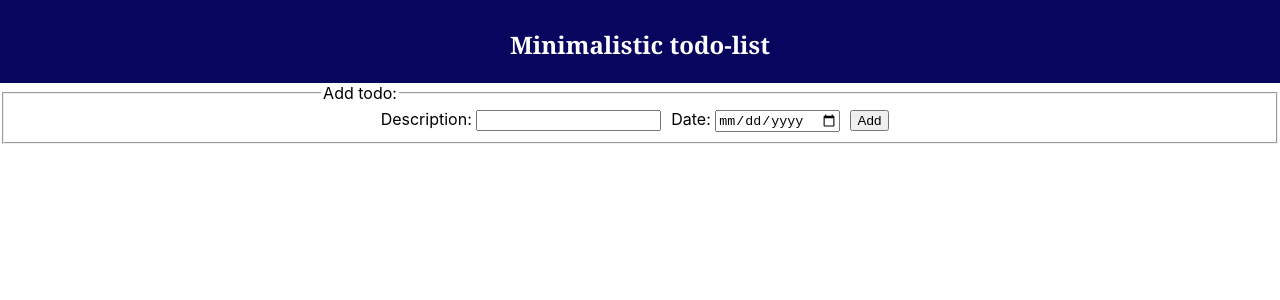
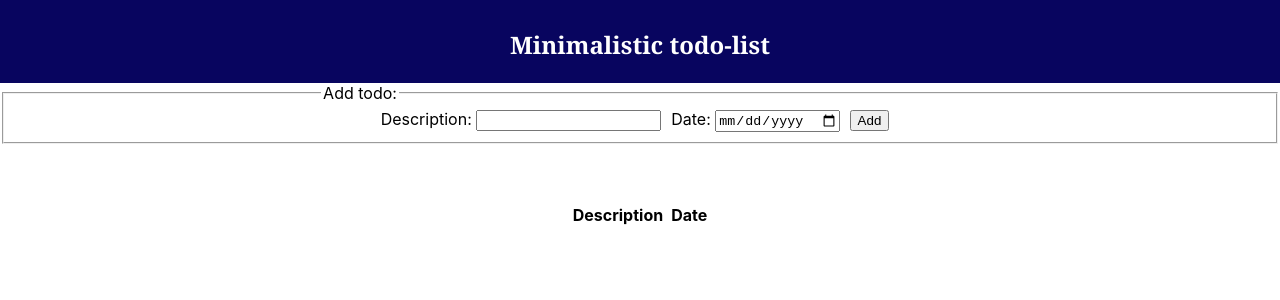
Before and after one commit to DanielTarsalainen/TodoList, a React (Create React App) app: page / in a window 1280 px wide. Shown: the top 300 px of the page. Built offline with nearby package versions, Linux system fonts and the light colour scheme.

Commit message:
Added a title I forgot

```diff
--- a/src/components/Todotable.js
+++ b/src/components/Todotable.js
@@ -5,6 +5,7 @@ function Todotable(props) {
     <div>
       <table>
         <tbody>
+          <td><tr><h4>Description</h4></tr></td> <td><tr><h4>Date</h4></tr></td>
           {props.todos.map((item, index) =>
             <tr key={index}>
               <td>{item.description}</td>
```
